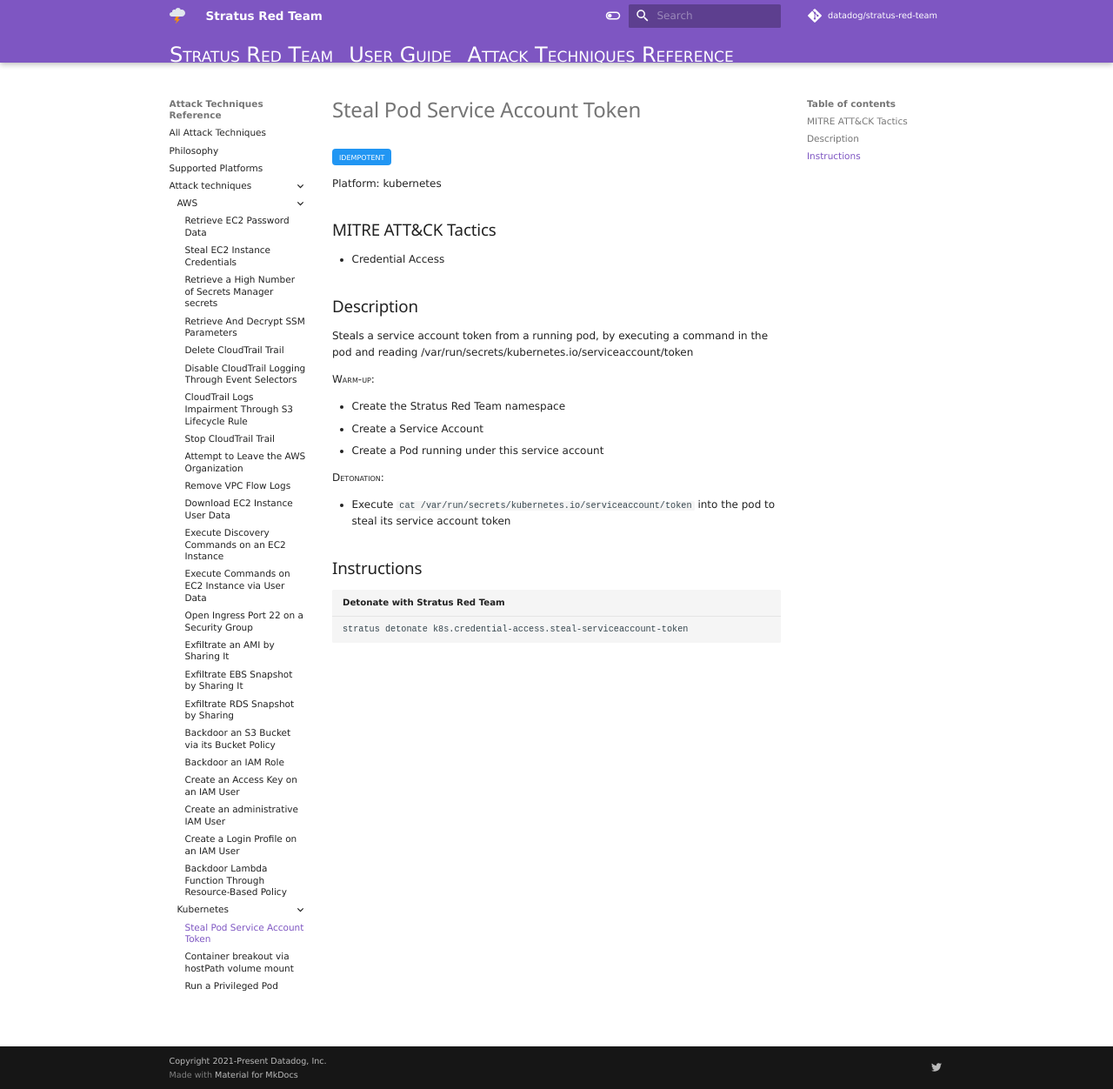
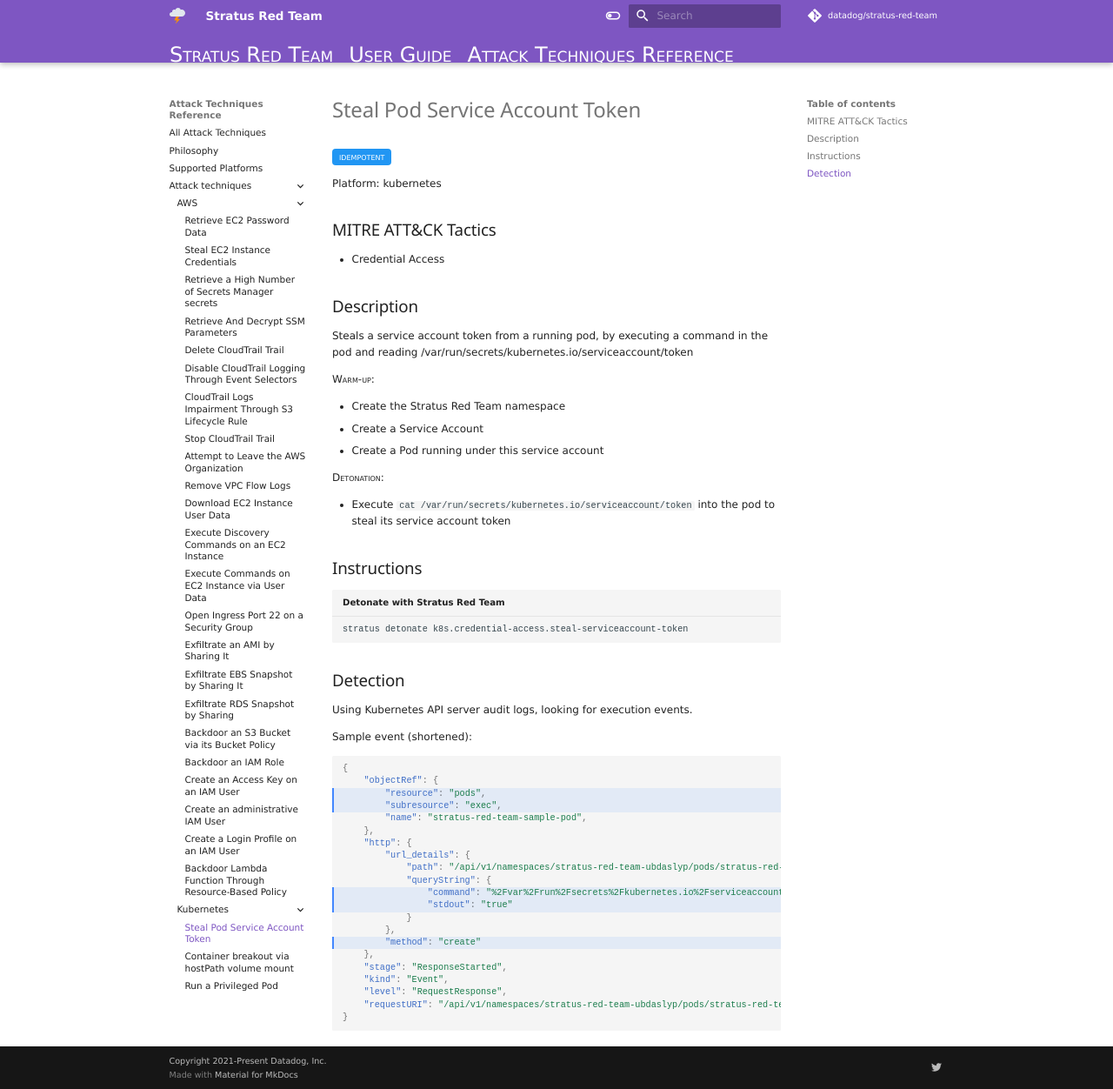
Before and after one commit to DataDog/stratus-red-team, an MkDocs documentation site: the page built from docs/attack-techniques/kubernetes/k8s.credential-access.steal-serviceaccount-token.md, in a window 1280 px wide and 1252 px high. Shown: the whole window at 87% size. Built offline with MkDocs 1.6.1 and Material for MkDocs 9.7.7, drawn with Linux system fonts in a browser that asks for light colours; nearby versions of some CDN libraries; library files that are not in the unit come from our copies; comment, search, counter and statistics services are not loaded.

Commit message:
Add detection docs for k8s.credential-access.steal-serviceaccount-token

````diff
--- a/docs/attack-techniques/kubernetes/k8s.credential-access.steal-serviceaccount-token.md
+++ b/docs/attack-techniques/kubernetes/k8s.credential-access.steal-serviceaccount-token.md
@@ -35,3 +35,33 @@
 ```bash title="Detonate with Stratus Red Team"
 stratus detonate k8s.credential-access.steal-serviceaccount-token
 ```
+## Detection
+
+
+Using Kubernetes API server audit logs, looking for execution events.
+
+Sample event (shortened):
+
+```json hl_lines="3 4 11 12 15"
+{
+	"objectRef": {
+		"resource": "pods",
+		"subresource": "exec",
+		"name": "stratus-red-team-sample-pod",
+	},
+	"http": {
+		"url_details": {
+			"path": "/api/v1/namespaces/stratus-red-team-ubdaslyp/pods/stratus-red-team-sample-pod/exec",
+			"queryString": {
+				"command": "%2Fvar%2Frun%2Fsecrets%2Fkubernetes.io%2Fserviceaccount%2Ftoken",
+				"stdout": "true"
+			}
+		},
+		"method": "create"
+	},
+	"stage": "ResponseStarted",
+	"kind": "Event",
+	"level": "RequestResponse",
+	"requestURI": "/api/v1/namespaces/stratus-red-team-ubdaslyp/pods/stratus-red-team-sample-pod/exec?command=cat&command=%2Fvar%2Frun%2Fsecrets%2Fkubernetes.io%2Fserviceaccount%2Ftoken&stdout=true",
+}
+```
````
Also changed, not shown: 1 other file.
